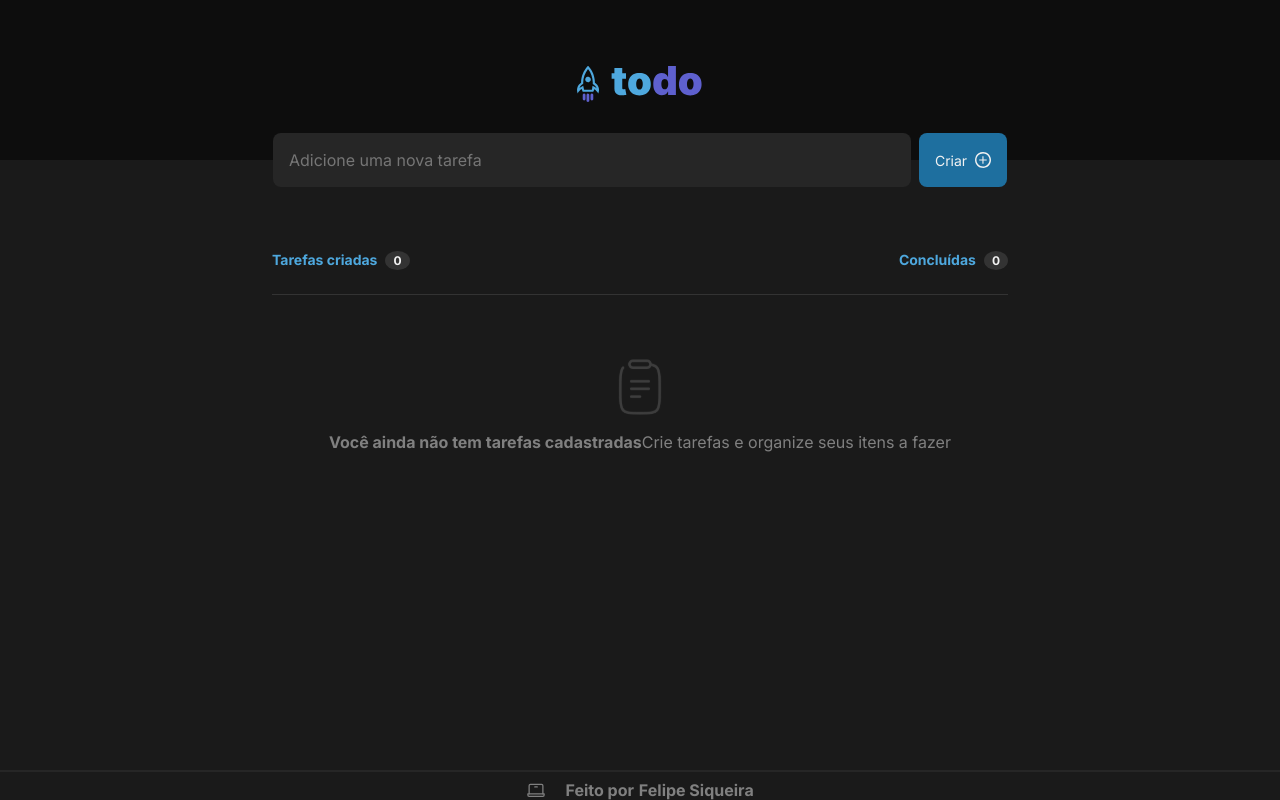
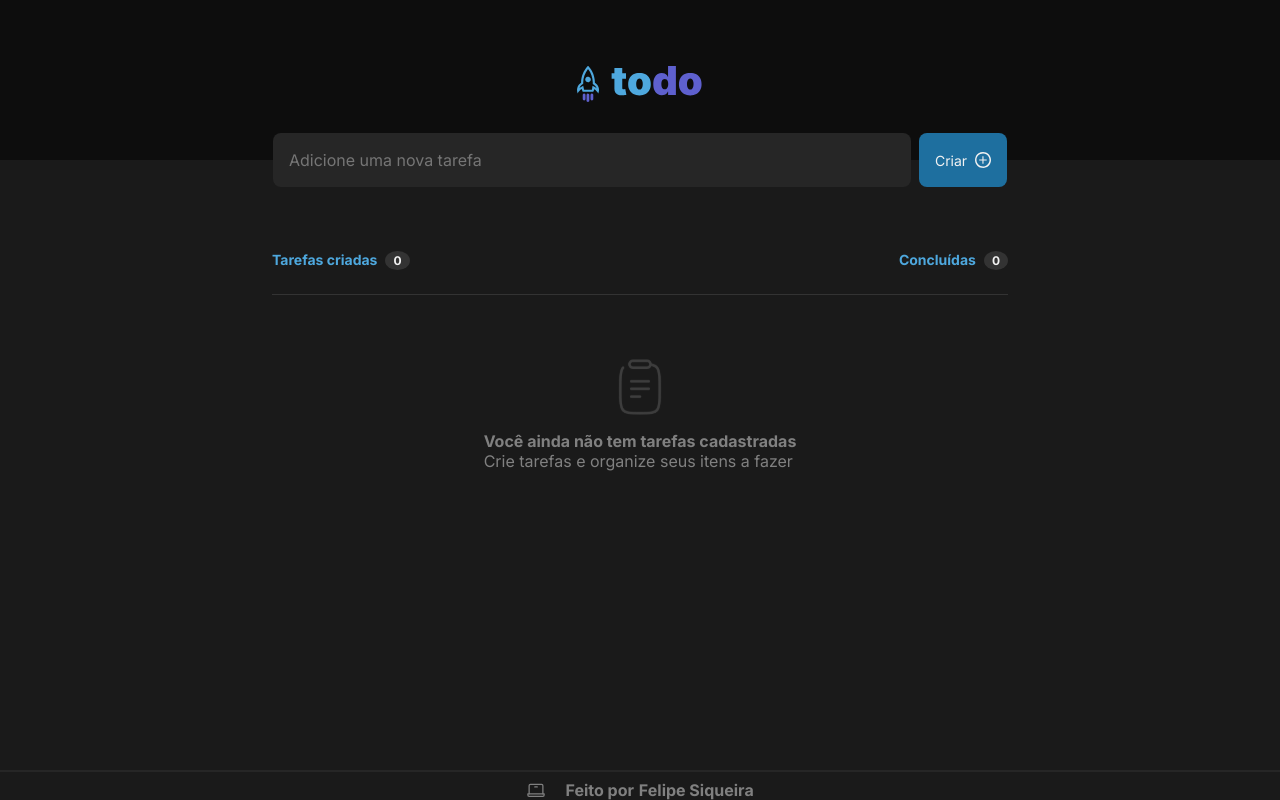
Before and after one commit to felipesiqg/ignite-react-challenge-1-to-do-list, a React (Vite) app: page / in a window 1280 px wide. Built offline with nearby package versions, Linux system fonts and the light colour scheme.

Commit message:
Fix the empty list layout

```diff
--- a/src/components/TaskList.module.css
+++ b/src/components/TaskList.module.css
@@ -25,11 +25,15 @@
     color: var(--gray-300);
 }
 
-.emptyContainer strong, .emptyContainer p {
-    line-height: 1.4rem;
-    display: inline-block;
-    text-align: center;
-}
 .emptyContainer strong {
     margin-bottom: 0.7rem
 }
+
+@media (max-width: 600px){
+    .emptyContainer strong, .emptyContainer p {
+        line-height: 1.4rem;
+        display: inline-block;
+        text-align: center;
+    }
+
+}
```
